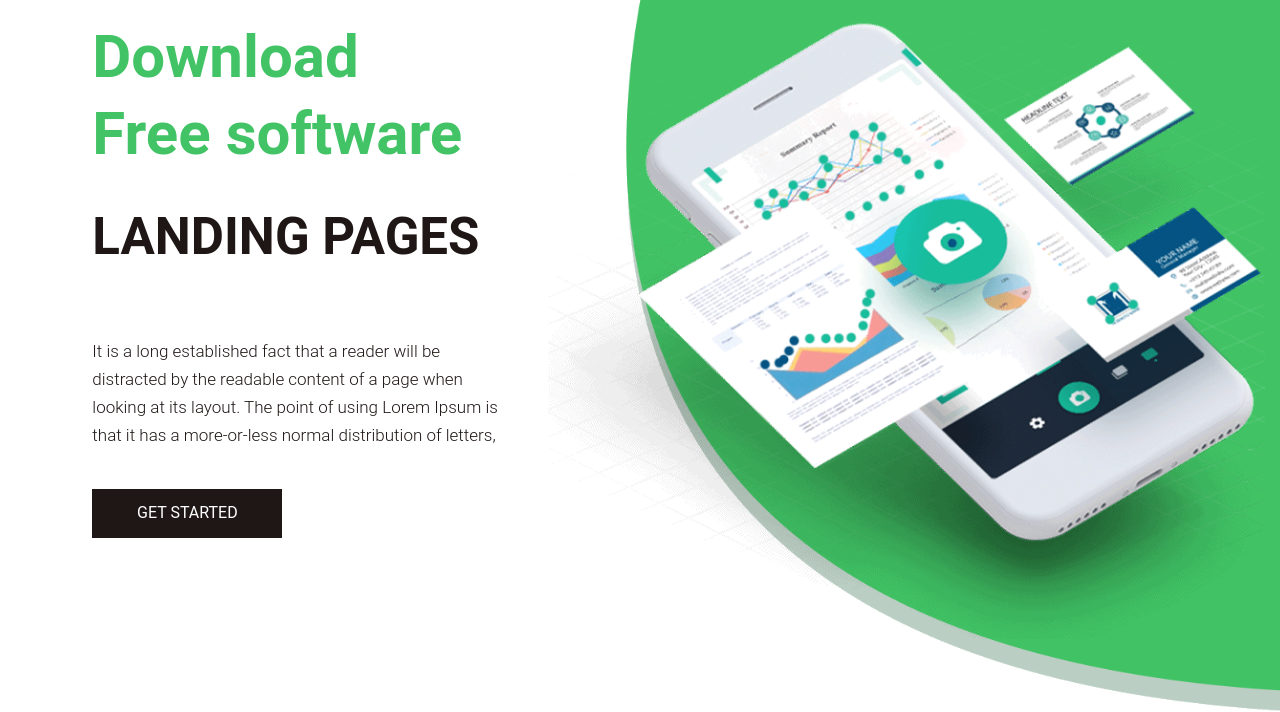
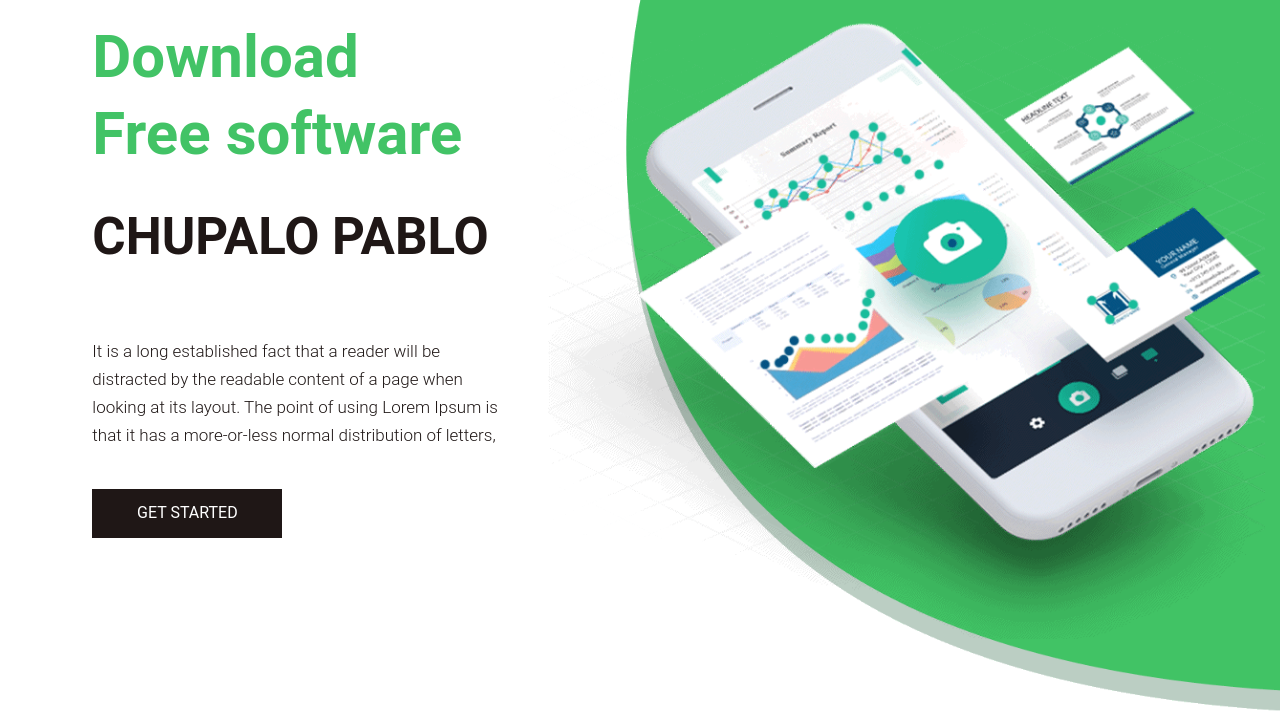
Before and after one commit to deivid1990/primer-repository, a plain HTML site: page index.html in a window 1280 px wide. Shown: the part 114-826 px from the top of the page. Drawn offline with nearby package versions, Linux system fonts and the light colour scheme.

Commit message:
commit 2
se cambio mensaje en etiqueta h1

```diff
--- a/index.html
+++ b/index.html
@@ -72,7 +72,7 @@
                      <div class="col-md-5">
                         <div class="text-bg">
                            <span>Download <br> Free software</span>
-                           <h1>landing pages</h1>
+                           <h1>chupalo pablo</h1>
                            <p>It is a long established fact that a reader will be distracted by the readable content of a page when looking at its layout. The point of using Lorem Ipsum is that it has a more-or-less normal distribution of letters,</p>
                            <a href="#">Get Started</a>
                         </div>
```
